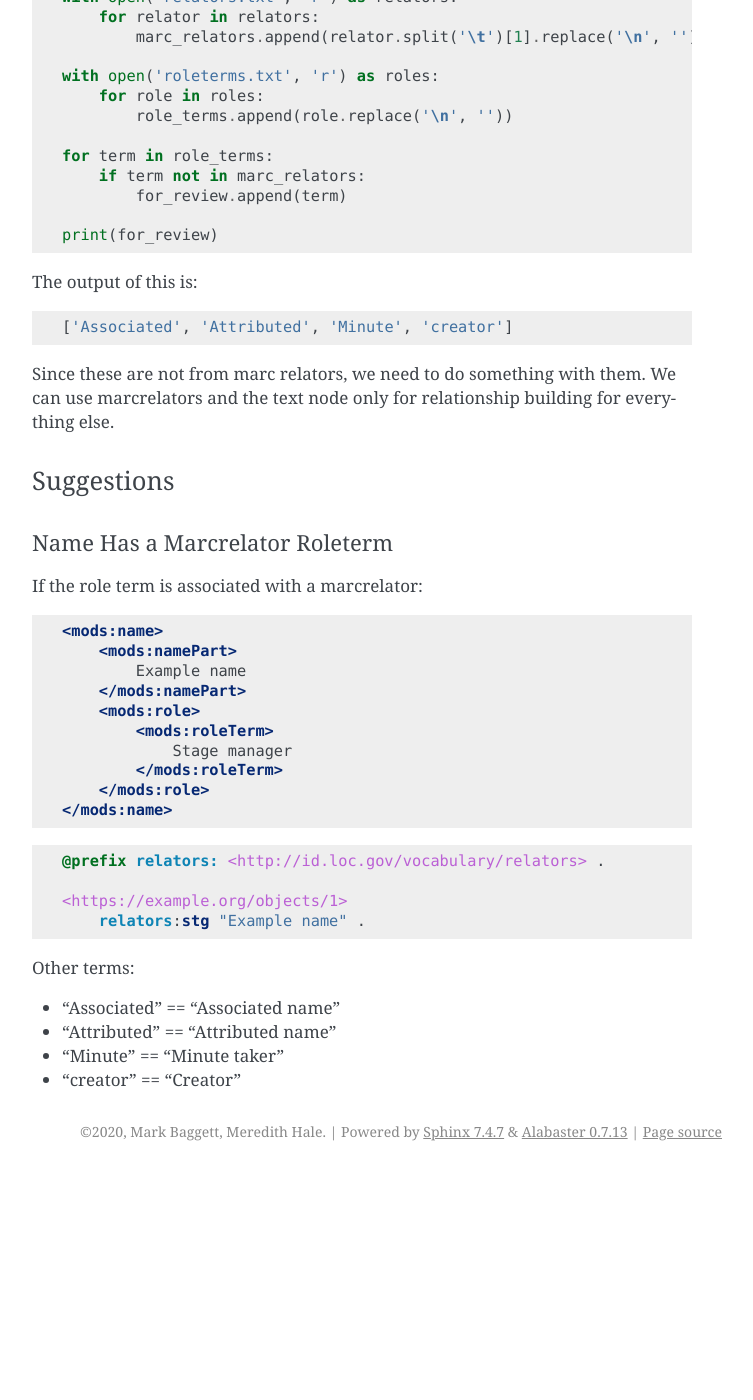
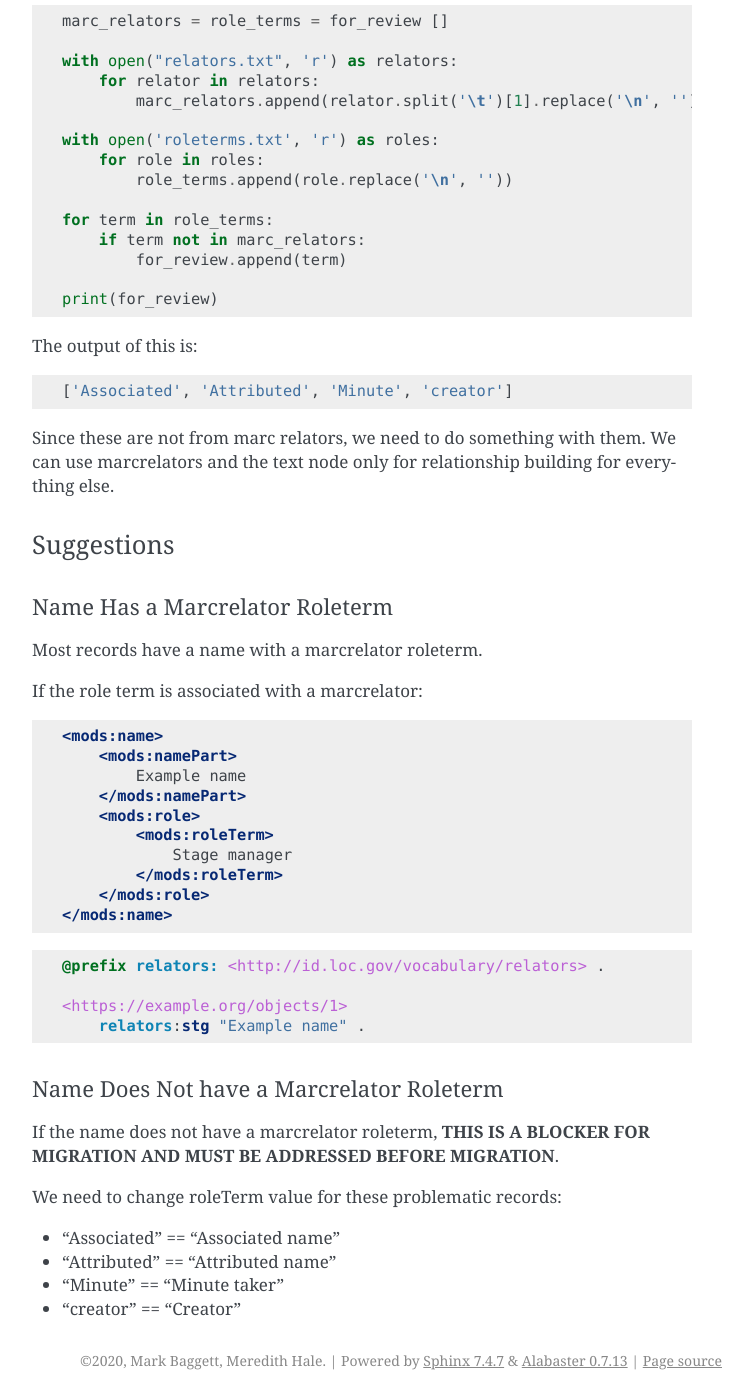
Before and after one commit to UTKcataloging/mods_to_rdf, a Sphinx documentation site: the page built from docs/source/top_level_elements/name.rst, in a window 1280 px wide and 1400 px high, scrolled down 707 px. Shown: the whole window, without its empty margins (388-1141 px from the left). Built offline with Sphinx 7.4.7, drawn with Linux system fonts in a browser that asks for light colours; formulas are drawn with MathJax 3; before the commit the page ends 1878 px from its top, so only the background shows below that; some of the changed text lies outside the part shown.

Commit message:
Make things easier to follow.

```diff
--- a/docs/source/top_level_elements/name.rst
+++ b/docs/source/top_level_elements/name.rst
@@ -63,6 +66,8 @@ Suggestions
 Name Has a Marcrelator Roleterm
 -------------------------------
 
+Most records have a name with a marcrelator roleterm.
+
 If the role term is associated with a marcrelator:
 
 .. code-block:: xml
@@ -85,7 +90,13 @@ If the role term is associated with a marcrelator:
     <https://example.org/objects/1>
         relators:stg "Example name" .
 
-Other terms:
+Name Does Not have a Marcrelator Roleterm
+-----------------------------------------
+
+If the name does not have a marcrelator roleterm, **THIS IS A BLOCKER FOR MIGRATION AND MUST BE ADDRESSED BEFORE
+MIGRATION**.
+
+We need to change roleTerm value for these problematic records:
 
 * "Associated" == "Associated name"
 * "Attributed" == "Attributed name"
```
Also changed, not shown: other parts of docs/source/top_level_elements/name.rst (+3 -0 lines).
